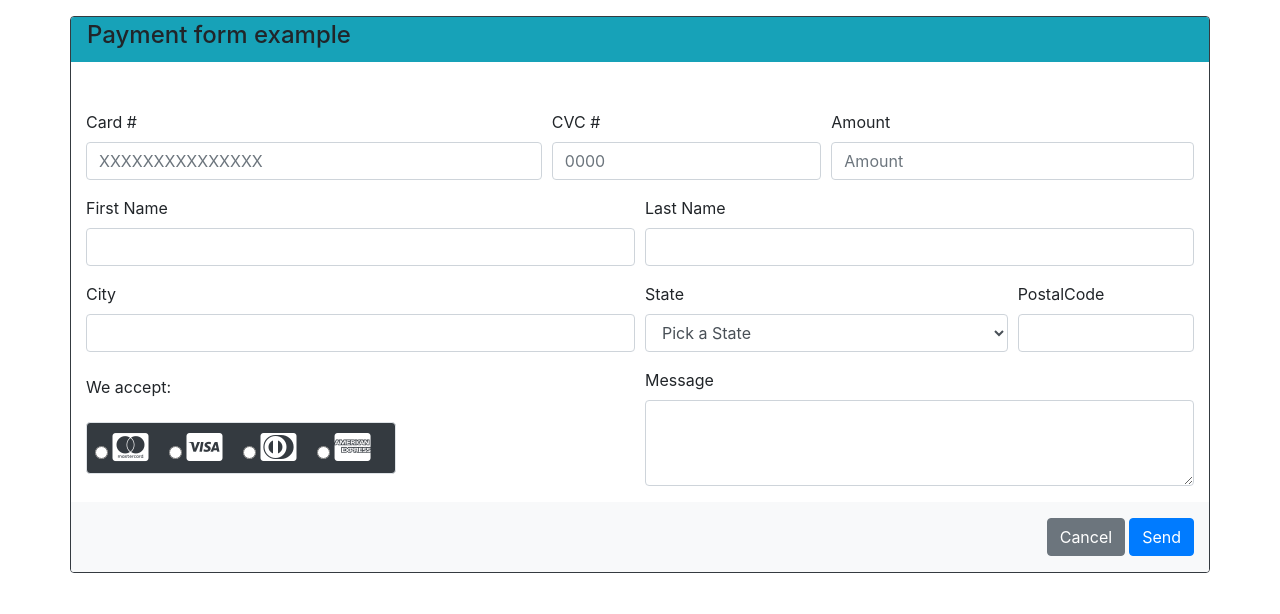
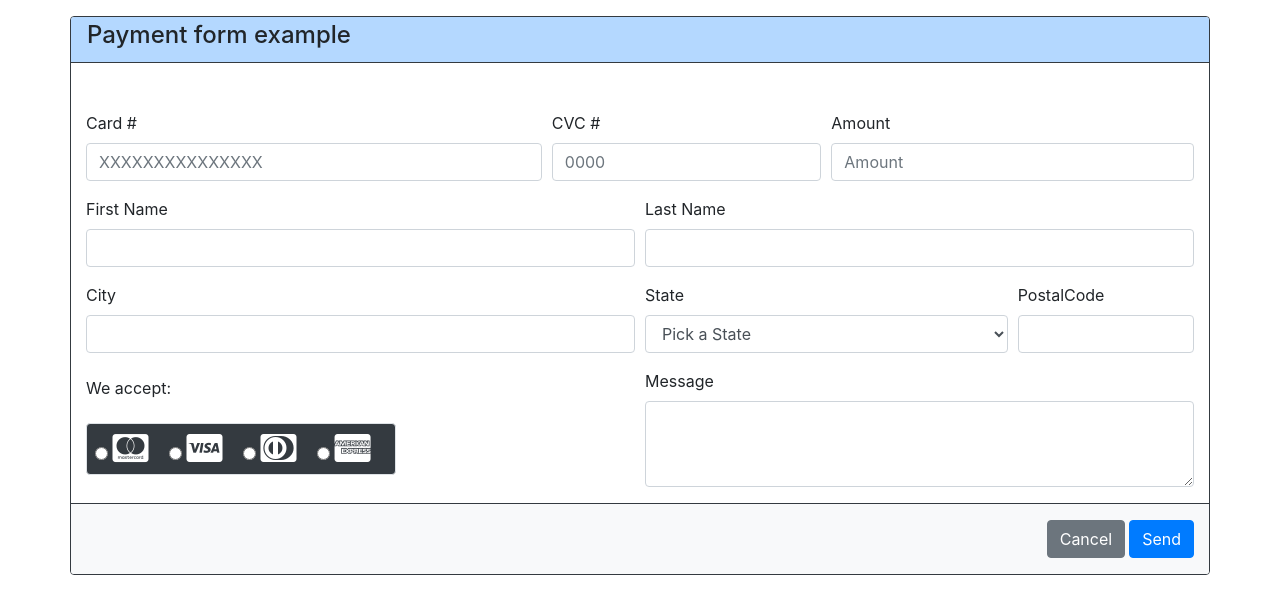
Before and after one commit to Veliz97N/Formulario_Bootstrap, a plain HTML site: page index.html in a window 1280 px wide. Drawn offline with nearby package versions, Linux system fonts and the light colour scheme.

Commit message:
Se arregla detalle de bordes

```diff
--- a/index.html
+++ b/index.html
@@ -17,7 +17,7 @@
 <body>
   <div class="container my-3 border border-dark rounded overflow-hidden">
     <form>
-      <div class="row bg-info px-3 py-1 mb-5">
+      <div id="header" class="row px-3 py-1 mb-5 border-bottom border-dark">
         <h4>Payment form example</h4>
       </div>
       <div class="form-row">
@@ -77,7 +77,7 @@
         <!--Inicio Cuarta Fila-->
         <div class="form-group col-md-6">
           <legend class="col-form-label mb-3 ">We accept: </legend>
-          <div class="paymentMethod bg-dark p-2 border rounded w-65" id="paymentMethod">
+          <div class="paymentMethod bg-dark p-2 border rounded" id="paymentMethod">
             <input class="form-radio-input" type="radio" id="check_paymentMethod_Mastercard" name="radio_payment">
             <i class="fab fa-cc-mastercard text-white fa-2x"></i>
             <input class="form-radio-input ml-3" type="radio" id="check_paymentMethod_Visa" name="radio_payment">
@@ -94,7 +94,7 @@
         </div>
       </div>
       <!--Fin Cuarta Fila-->
-      <div class="row bg-light py-3">
+      <div class="row bg-light py-3 border-top border-dark">
         <!--Inicio Quinta Fila-->
         <div class="col-md-12 ">
           <button type="submit" class="btn btn-primary float-right ml-1">Send</button>
--- a/style.css
+++ b/style.css
@@ -1,3 +1,6 @@
+#header{
+    background-color: #b4d8ff;
+}
 #paymentMethod{
-    width: fit-content;
+    width: 310px;
 }
```
